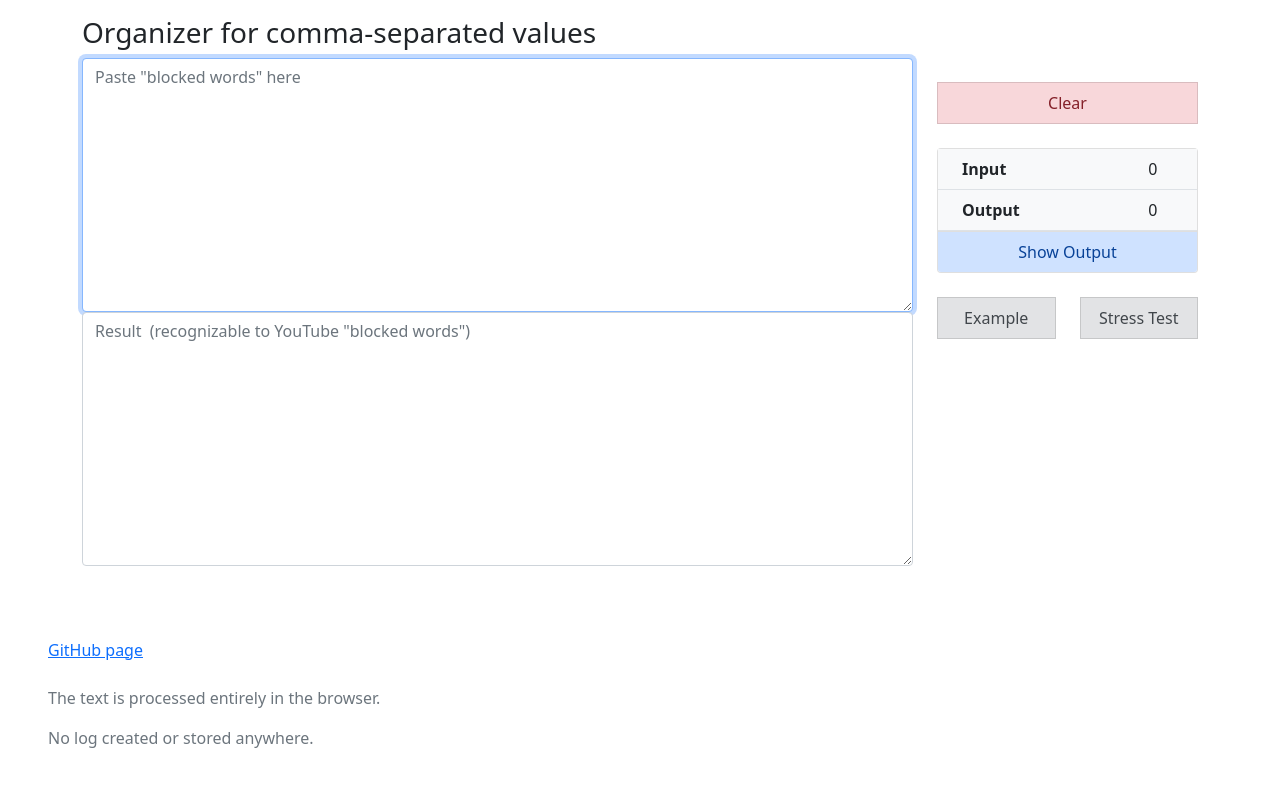
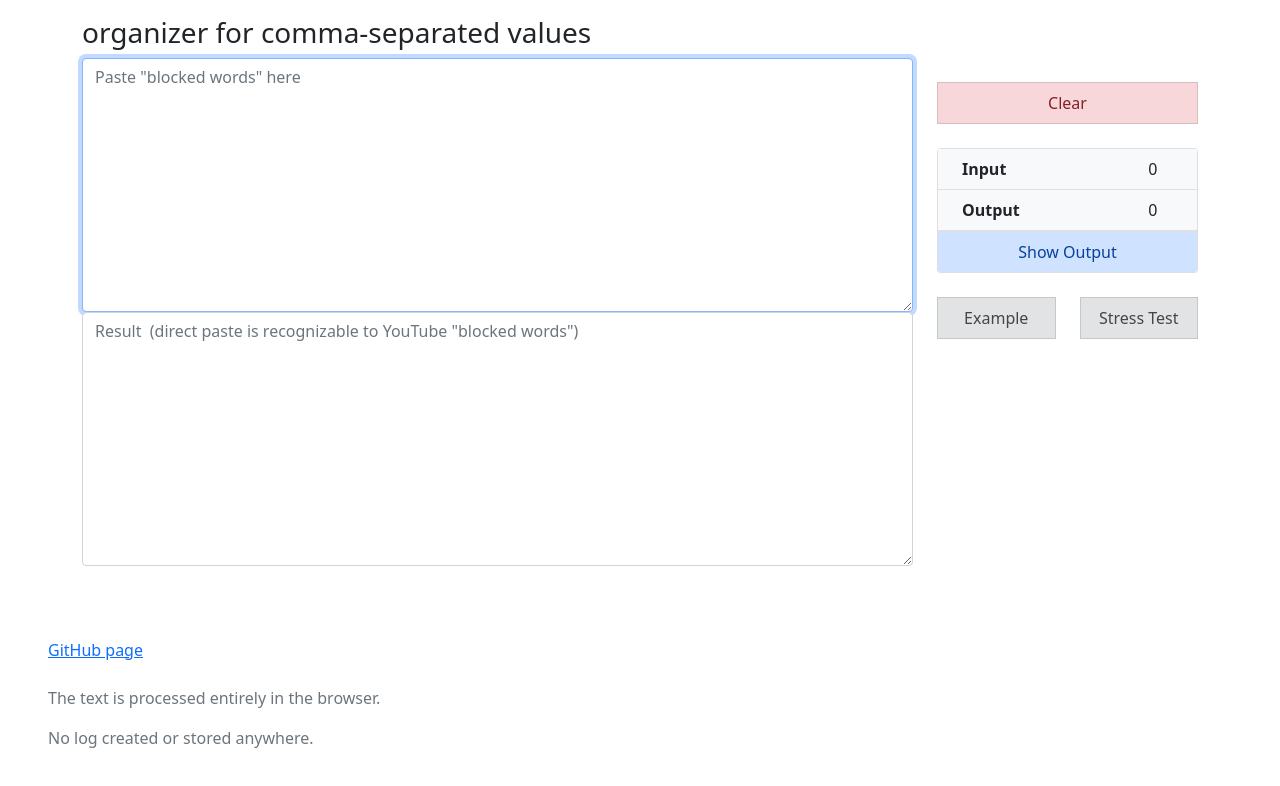
Before and after one commit to JoshuaTapioca/JoshuaTapioca.github.io, a plain HTML site: page index.html in a window 1280 px wide. Drawn offline with nearby package versions, Linux system fonts and the light colour scheme.

Commit message:
update description

```diff
--- a/index.html
+++ b/index.html
@@ -11,7 +11,7 @@
   <main class="container">
   <p></p>
   <p></p>
-  <div class="col-md-10"><h3>Organizer for comma-separated values</h3></div>
+  <div class="col-md-10"><h3>organizer for comma-separated values</h3></div>
 
   <div class="row">
     <div class="col-m-5 col-xs-6 col-sm-8 col-md-10 col-lg-10"></div>
@@ -22,7 +22,7 @@
             <div class="col">
                 <div class="form-group">
                     <textarea class="form-control" id="input" rows="10" placeholder='Paste "blocked words" here' spellcheck="false" autofocus></textarea>
-                    <textarea class="form-control" id="result" rows="10" placeholder='Result  (recognizable to YouTube "blocked words")'></textarea>
+                    <textarea class="form-control" id="result" rows="10" placeholder='Result  (direct paste is recognizable to YouTube "blocked words")'></textarea>
                 </div>
             </div>
 
```
